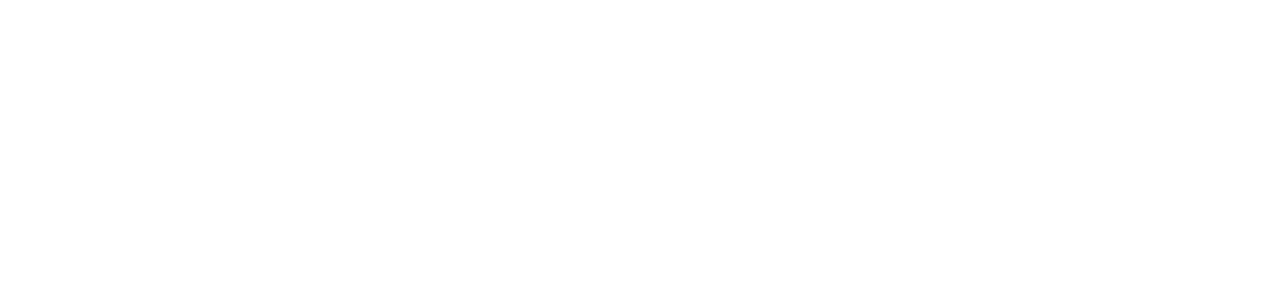
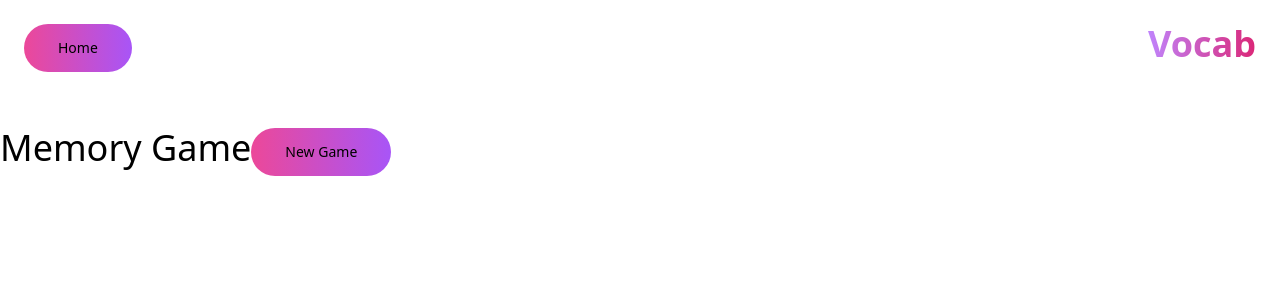
Before and after one commit to Akwei001/Jgame, a React (Vite) app: page /MemoryGame in a window 1280 px wide. Before the commit this address had no page. Shown: the top 300 px of the page. Built offline with nearby package versions, Linux system fonts and the light colour scheme.

Commit message:
page setup

```diff
--- a/src/App.jsx
+++ b/src/App.jsx
@@ -4,6 +4,7 @@
 import Hiragana from './components/Hiragana';
 import Katakana from './components/Katakana';
 import Vocab from './components/Vocab';
+import MemoryGame from './components/MemoryGame';
 
 function App() {
   return (
@@ -14,6 +15,7 @@
         <Route path='/Hiragana' element={<Hiragana />} />
         <Route path='/Katakana' element={<Katakana />} />
         <Route path='/Vocab' element={<Vocab />} />
+        <Route path='/MemoryGame' element={<MemoryGame />} />
       </Routes>
     </div>
   );
--- a/src/components/Home.jsx
+++ b/src/components/Home.jsx
@@ -27,6 +27,14 @@
             Vocabualry list
           </Link>
         </div>
+        <div className='inline-block p-[2px] rounded-full bg-gradient-to-r from-pink-500  to-purple-500 hover:text-white active:text-opacity-75 focus:outline-none focus:ring'>
+          <Link
+            to='MemoryGame'
+            className='block px-8 py-3 text-sm font-medium rounded-full hover:bg-transparent'
+          >
+            Memory Game
+          </Link>
+        </div>
 
         <div className='inline-block p-[2px] rounded-full bg-gradient-to-r from-pink-500  to-purple-500 hover:text-white active:text-opacity-75 focus:outline-none focus:ring'>
           <Link
--- /dev/null
+++ b/src/components/MemoryGame.jsx
@@ -0,0 +1,34 @@
+import React from 'react';
+import { Link } from 'react-router-dom';
+
+const MemoryGame = () => {
+  return (
+    <div>
+      <header className='p-6 mb-8'>
+        <div className='flex justify-between'>
+          <div className=' p-[2px] rounded-full bg-gradient-to-r from-pink-500  to-purple-500 hover:text-white active:text-opacity-75 focus:outline-none focus:ring'>
+            <Link
+              to='/'
+              className='block px-8 py-3 text-sm font-medium rounded-full hover:bg-transparent'
+            >
+              Home
+            </Link>
+          </div>
+          <div className='text-4xl font-extrabold text-transparent bg-clip-text bg-gradient-to-r from-purple-400 to-pink-600'>
+            Vocab
+          </div>
+        </div>
+      </header>
+      <div className='flex'>
+        <h1>Memory Game</h1>
+        <div className=' p-[2px] rounded-full bg-gradient-to-r from-pink-500  to-purple-500 hover:text-white active:text-opacity-75 focus:outline-none focus:ring'>
+          <button className='block px-8 py-3 text-sm font-medium rounded-full hover:bg-transparent'>
+            New Game
+          </button>
+        </div>
+      </div>
+    </div>
+  );
+};
+
+export default MemoryGame;
```
